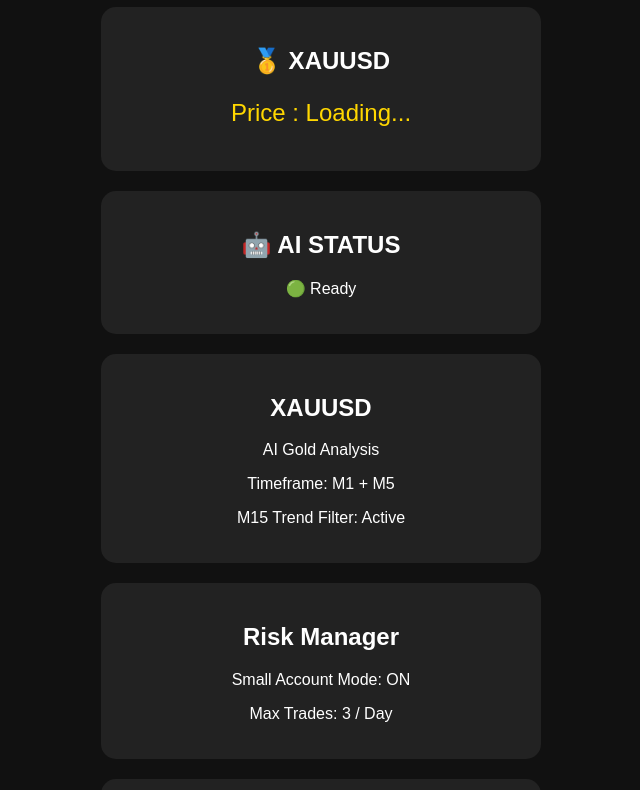
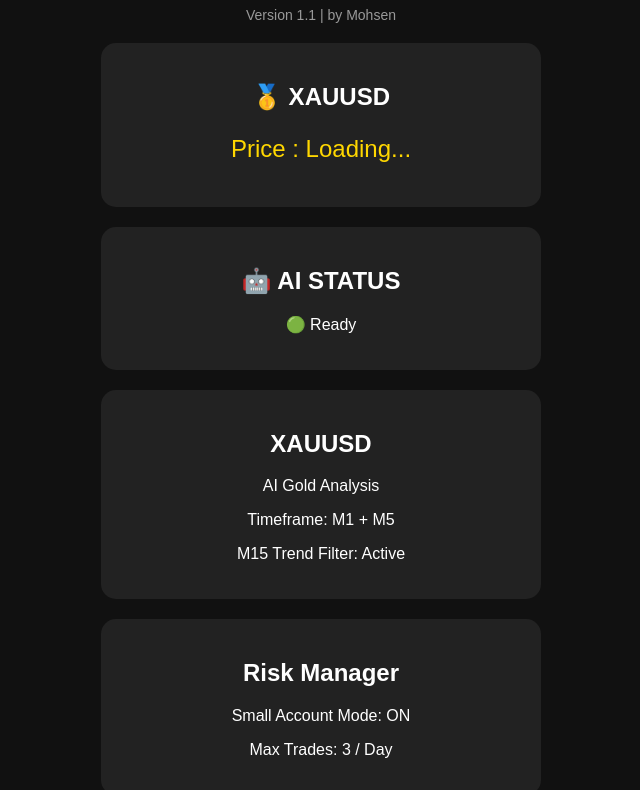
Before and after one commit to Mohsem66/GoldAI, a plain HTML site: page index.html in a window 1280 px wide. Shown: the part 93-883 px from the top of the page, without its empty margins (319-959 px from the left). Drawn offline with Linux system fonts and the light colour scheme.

Commit message:
Update index.html

```diff
--- a/index.html
+++ b/index.html
@@ -55,6 +55,9 @@ line-height:1.8;
 <body>
 
 <h1>GoldAI</h1>
+<p style="color:#999;font-size:14px;">
+Version 1.1 | by Mohsen
+</p>
 <div class="box">
 <h2>🥇 XAUUSD</h2>
 <p style="font-size:24px;color:#FFD700;">
```
